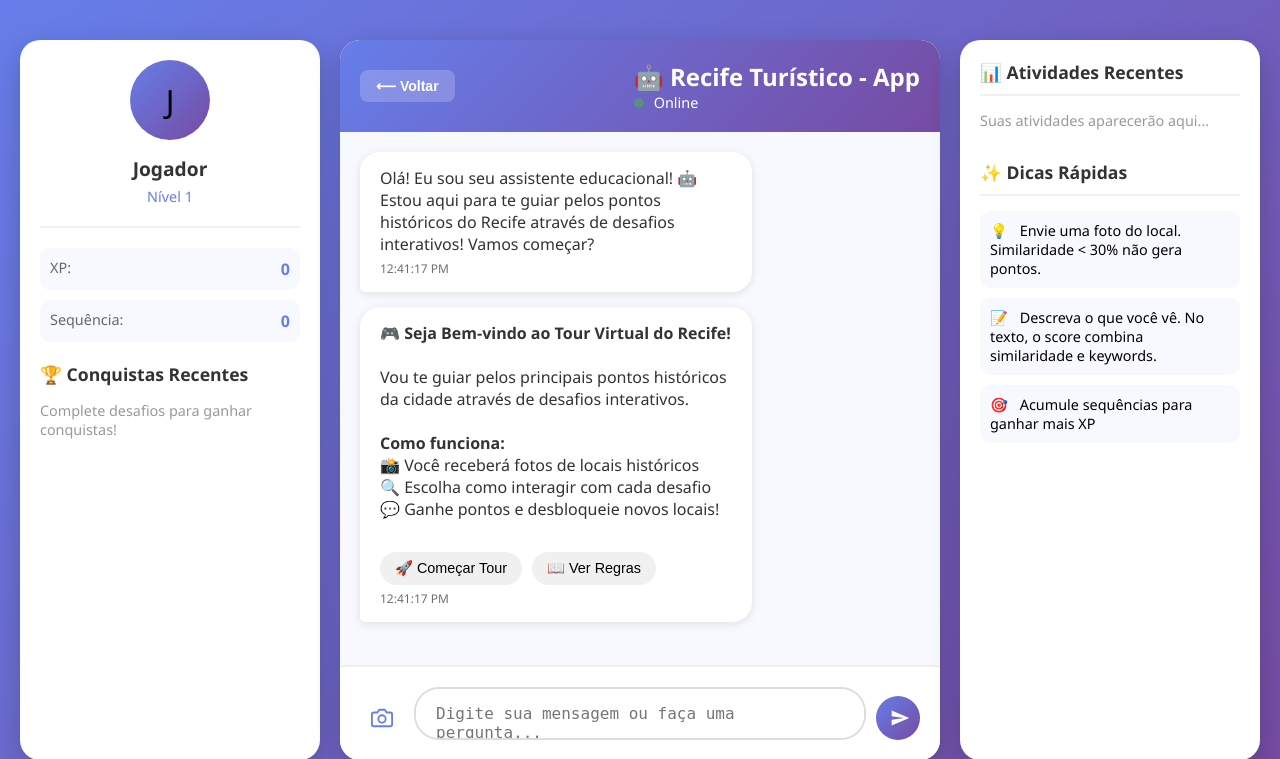
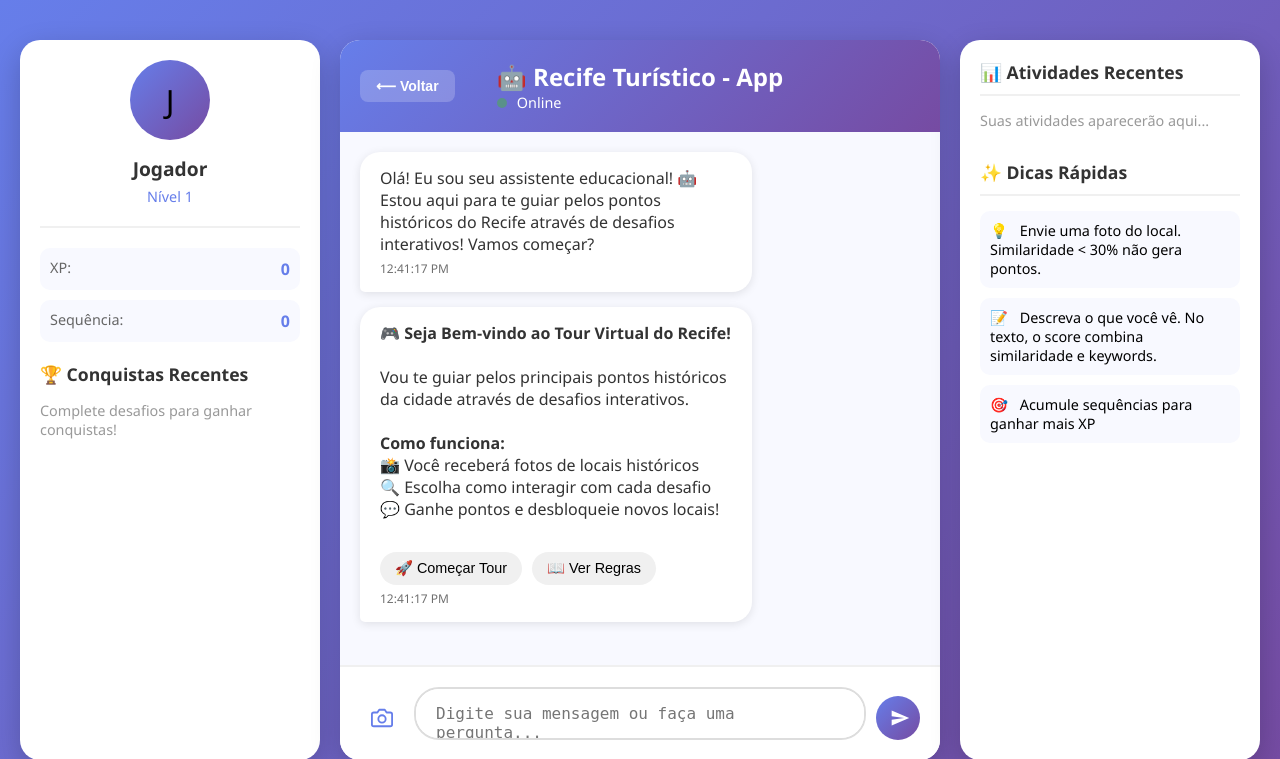
Before and after one commit to romullobastos/pontosTuristicosRecife, a Flask app: page /chatbot in a window 1280 px wide. Shown: the top 759 px of the page. Run offline with Flask 3, Linux system fonts and the light colour scheme; the visitor is signed in with stand-in values (Sample User, id 1); data that the repository does not hold is empty.

Commit message:
fix: centraliza título no header do chatbot

```diff
--- a/data/users.json
+++ b/data/users.json
@@ -1,7 +1,7 @@
 {
   "admin": {
     "email": "email@email.com",
-    "password_hash": "scrypt:32768:8:1$rLIaxNYHhRznZrIl$401b09657af3fb0f83c68611fba4c8bf805e18df2ee81b87369467826b70f177f0ec6ae7982712c98d561681742f071a188f030c775de210ca23ed2b6b71c9a3",
+    "password_hash": "scrypt:32768:8:1$PxA6m45ljDWznRUE$9312e23067c9c8ffdebdd2a95a225c6a0479caff74f53262c1ac6a07216598b87d7742ffa4fab95dd47f80cacfe0ea3276887241302d262e9e3f28ac1c8248b4",
     "is_admin": true,
     "player_id": "f1cc77d4-c6a7-481f-b5ae-c651d43afb08",
     "created_at": "2025-10-31T19:24:57.642487",
--- a/templates/chatbot.html
+++ b/templates/chatbot.html
@@ -166,9 +166,19 @@
             color: white;
             padding: 20px;
             display: flex;
-            justify-content: space-between;
+            justify-content: center;
             align-items: center;
             gap: 15px;
+            position: relative;
+        }
+
+        .chat-header .back-home {
+            position: absolute;
+            left: 20px;
+        }
+
+        .chat-header > div {
+            text-align: center;
         }
 
         .chat-header h2 {
```
